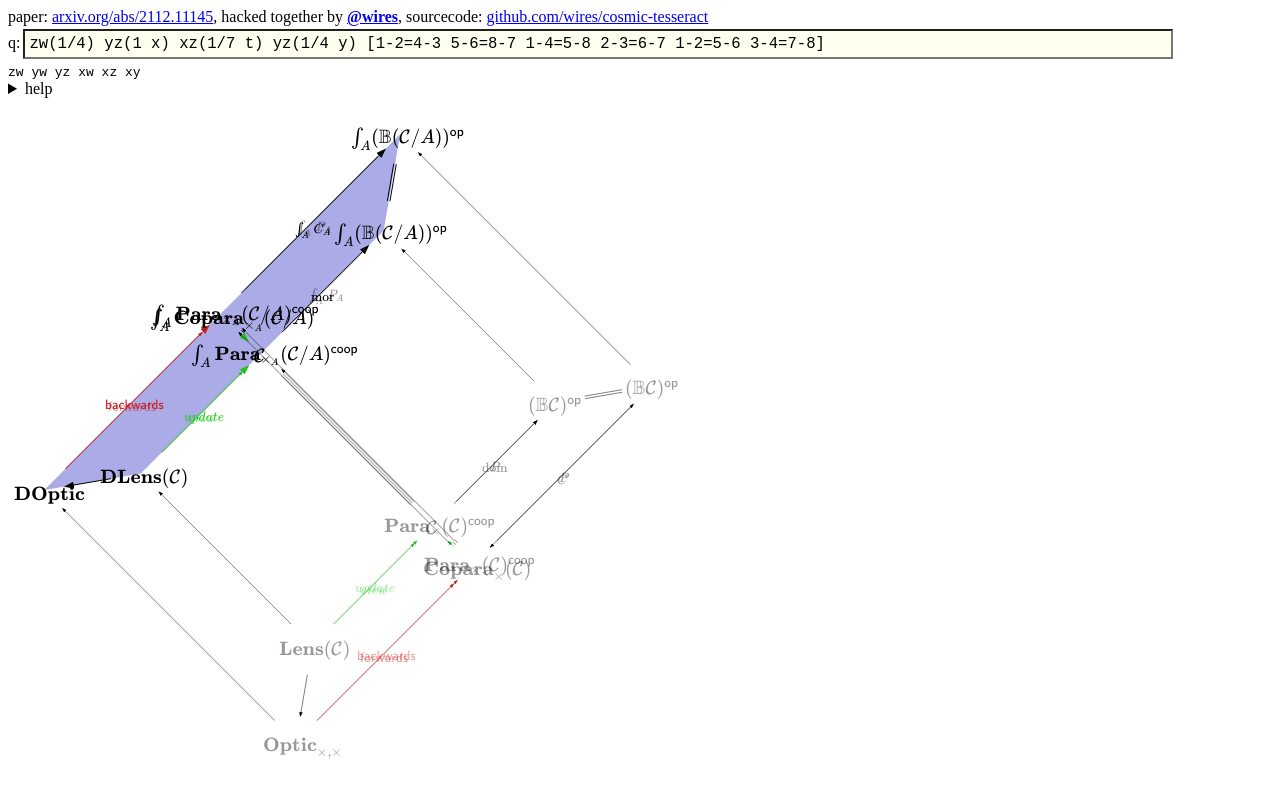
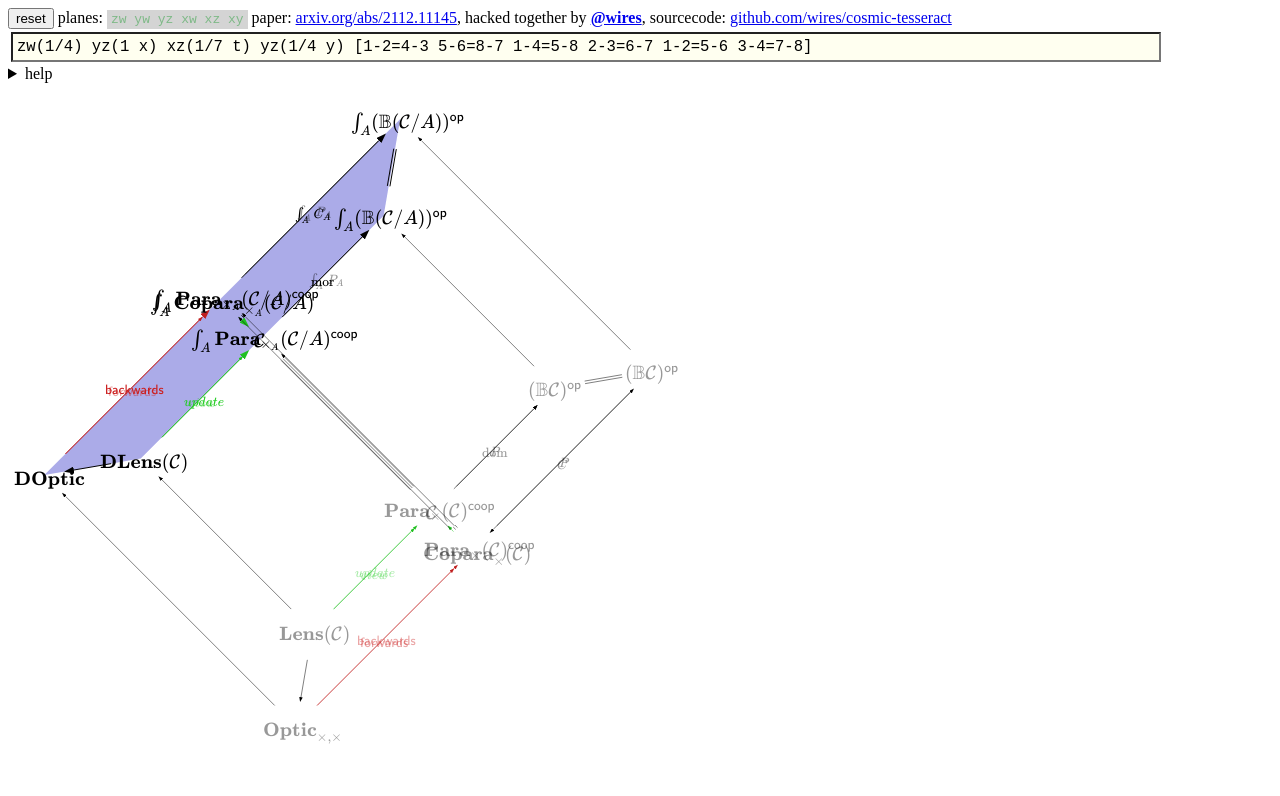
Before and after one commit to wires/cosmic-tesseract, a website: page index.html in a window 1280 px wide. Drawn offline with nearby package versions, Linux system fonts and the light colour scheme.

Commit message:
ui tweaks

```diff
--- a/index.html
+++ b/index.html
@@ -40,9 +40,9 @@
     <script src="parser.js"></script>
     <script src="main.js"></script>
     <div>
-        paper: <a href="https://arxiv.org/abs/2112.11145">arxiv.org/abs/2112.11145</a>, hacked together by <a href="https://twitter.com/wires_wires"><b>@wires</b></a>, sourcecode: <a href="https://github.com/wires/cosmic-tesseract">github.com/wires/cosmic-tesseract</a><br/>
-        q:<input type="text" id="query" value="zw(1/4) yz(1 x) xz(1/7 t) yz(1/4 y) [1-2=4-3 5-6=8-7 1-4=5-8 2-3=6-7 1-2=5-6 3-4=7-8]"/><br>
-        <code>zw yw yz xw xz xy</code>
+        <button onclick="document.getElementById('query').value='zw(1/4) yz(1 x) xz(1/7 t) yz(1/4 y) [1-2=4-3 5-6=8-7 1-4=5-8 2-3=6-7 1-2=5-6 3-4=7-8]';updateQuery(document.getElementById('query').value)">reset</button>
+        planes: <code style="color: rgb(126, 185, 135); background-color: rgb(212, 212, 212); padding: 2px 4px ">zw yw yz xw xz xy</code> paper: <a href="https://arxiv.org/abs/2112.11145">arxiv.org/abs/2112.11145</a>, hacked together by <a href="https://twitter.com/wires_wires"><b>@wires</b></a>, sourcecode: <a href="https://github.com/wires/cosmic-tesseract">github.com/wires/cosmic-tesseract</a><br/>
+        <input type="text" id="query" value="zw(1/4) yz(1 x) xz(1/7 t) yz(1/4 y) [1-2=4-3 5-6=8-7 1-4=5-8 2-3=6-7 1-2=5-6 3-4=7-8]"/><br>
         <details>
             <summary>help</summary>
             <p>
```
